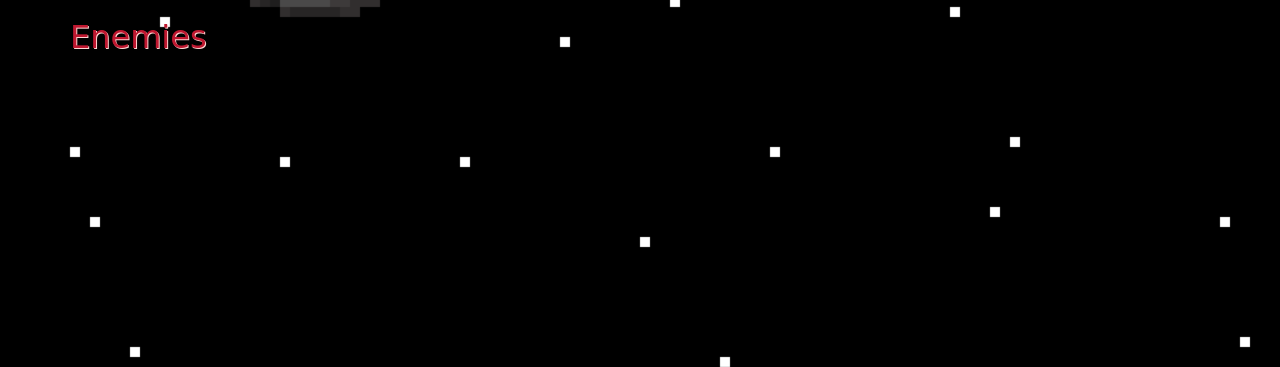
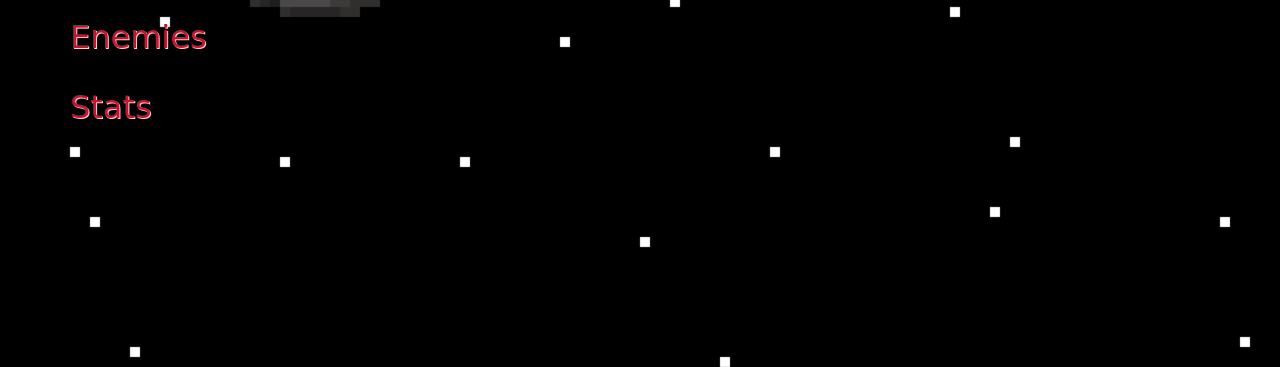
Before and after one commit to danielpruitt/StarWarsRPG, a plain HTML site: page index.html in a window 1280 px wide. Shown: the part 433-800 px from the top of the page. Drawn offline with nearby package versions, Linux system fonts and the light colour scheme; a web font is replaced by a local one.

```diff
--- a/assets/javascript/game.js
+++ b/assets/javascript/game.js
@@ -54,7 +54,7 @@
         pickCharacter();
         pickYourOpponent();
 
-     // character creation
+    // character creation
         function createCharacter(arg) {
             if (arg.length===4) {
                     for (var i = 0; i < arg.length; i++){
@@ -101,7 +101,7 @@
 
             } // function end
 
-     //end of createCharacter
+    //end of createCharacter
 
 
         //PICKING A CHARACTER
@@ -192,6 +192,7 @@
             console.log("enemy health" + enemyHealth);
             console.log("user health" + yourHp);
 
+
             $(".currentEnemy > .characterHealth").html(enemyHealth).animate({
                 fontSize: 60,
                 color:'#FF0000'
--- a/index.html
+++ b/index.html
@@ -1,16 +1,19 @@
 <!DOCTYPE html>
 <html lang="en">
+
 <head>
     <meta charset="UTF-8">
     <meta name="viewport" content="width=device-width, initial-scale=1.0">
     <meta http-equiv="X-UA-Compatible" content="ie=edge">
     <!-- <link rel="stylesheet" href="assets/css/reset.css"> -->
     <link href="https://fonts.googleapis.com/css?family=Bungee+Inline" rel="stylesheet">
-    <link rel="stylesheet" href="https://stackpath.bootstrapcdn.com/bootstrap/4.1.1/css/bootstrap.min.css" integrity="sha384-WskhaSGFgHYWDcbwN70/dfYBj47jz9qbsMId/iRN3ewGhXQFZCSftd1LZCfmhktB" crossorigin="anonymous">
+    <link rel="stylesheet" href="https://stackpath.bootstrapcdn.com/bootstrap/4.1.1/css/bootstrap.min.css" integrity="sha384-WskhaSGFgHYWDcbwN70/dfYBj47jz9qbsMId/iRN3ewGhXQFZCSftd1LZCfmhktB"
+        crossorigin="anonymous">
     <link rel="stylesheet" href="assets/css/sytle.css">
 
     <title>Star Wars RPG</title>
 </head>
+
 <body>
     <div class="container">
         <h1 id="mainTitle" class="col-md-12">Star Wars RPG</h1>
@@ -21,7 +24,7 @@
             <h4 class=" col-md-7"> Choose a player to start the game! You must engage in a Light Saber duel and defeat all 3 enemies to be the victor!</h4>
         </div>
     </div>
-  <div class= "container restart">
+    <div class="container restart">
         <div class="row">
             <div id="characters">
                 <h2 class="title">Pick Your Character</h2>
@@ -32,17 +35,27 @@
     <div class="container">
         <div class="row">
             <div class="col-md-5" id="yourCharacter"></div>
-          <div class="col-md-2" id ="fightButton"></div>
-          <div class="col-md-5" id ="currentEnemy"></div>
+            <div class="col-md-2" id="fightButton"></div>
+            <div class="col-md-5" id="currentEnemy"></div>
         </div>
     </div>
 
 
     <div class="container">
-      <div class="row" >
+        <div class="row">
             <div>
                 <h2> Enemies </h2>
-              <div id="remainingEnemies" ></div>
+                <div id="remainingEnemies"></div>
+            </div>
+
+        </div>
+    </div>
+
+    <div class="container">
+        <div class="row">
+            <div>
+                <h2> Stats </h2>
+                <div id="stats"></div>
             </div>
 
         </div>
@@ -52,4 +65,5 @@
     <script type="text/javascript" src="https://cdnjs.cloudflare.com/ajax/libs/jquery/3.2.1/jquery.min.js"></script>
     <script type="text/javascript" src="assets/javascript/game.js"></script>
 </body>
+
 </html>
```
Also changed, not shown: 1 other file. Lines whose indentation alone changed are shown as unchanged.
